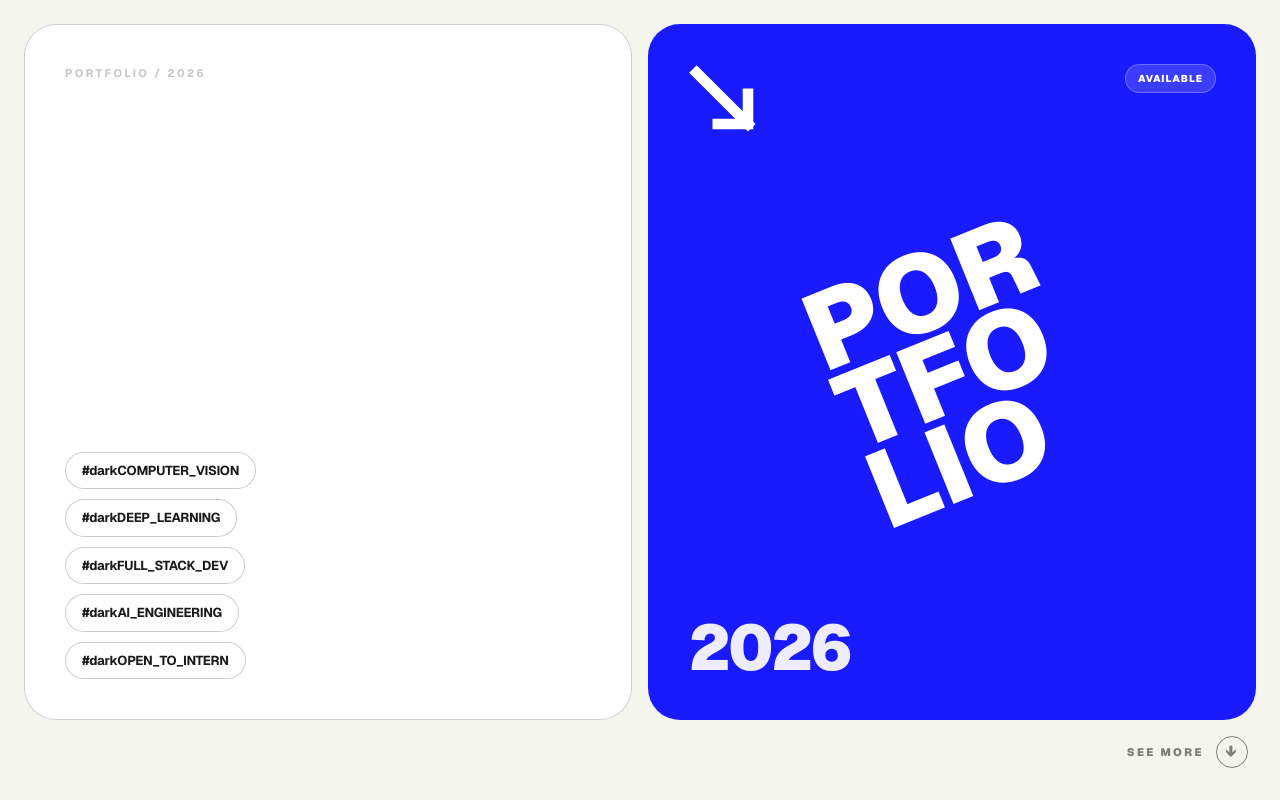
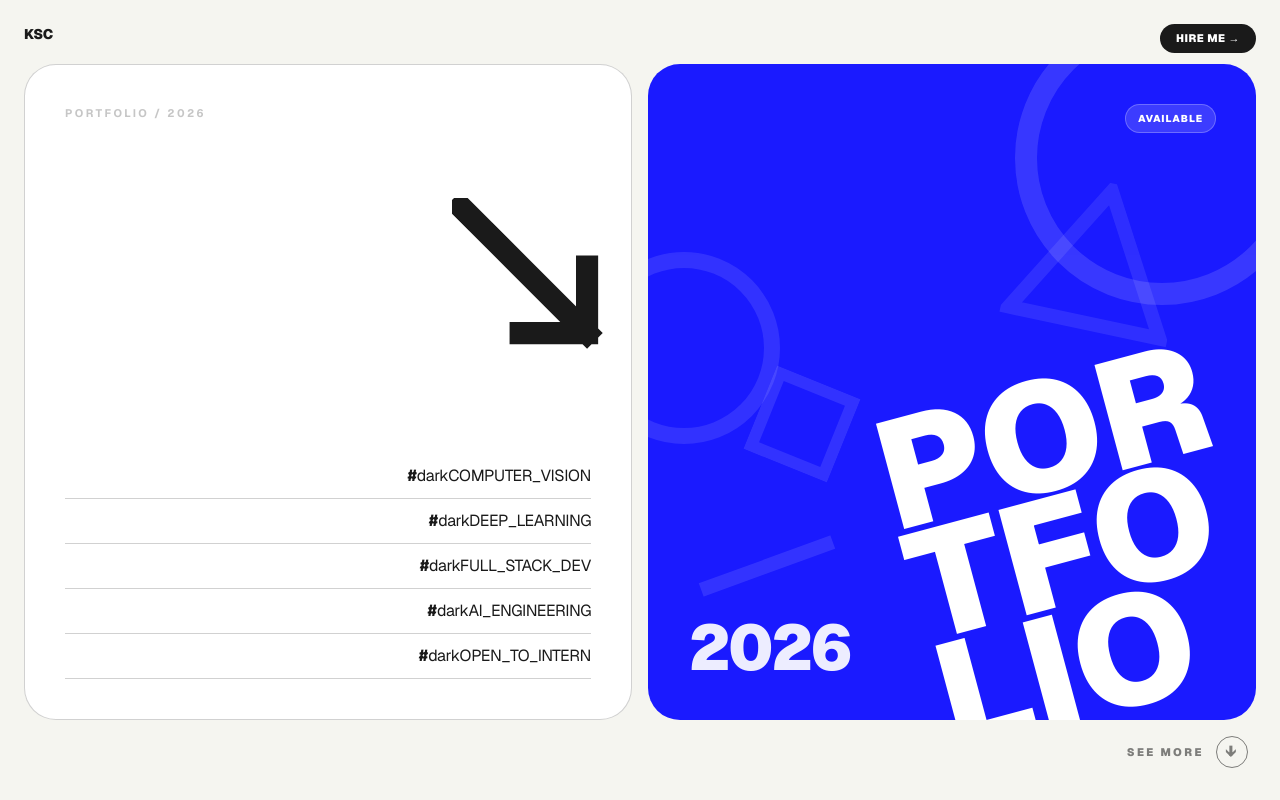
Before and after one commit to khushpal-cipher/Portfolio, a Next.js app: page / in a window 1280 px wide. Built offline with nearby package versions, Linux system fonts and the light colour scheme.

Commit message:
Update home page components and configuration

```diff
--- a/components/Hero.js
+++ b/components/Hero.js
@@ -1,13 +1,4 @@
 "use client";
-
-/* ─────────────────────────────────────────────────────────────
-   PORTFOLIO is 9 letters → split into three rows of three:
-     Row 0: P O R
-     Row 1: T F O
-     Row 2: L I O
-   The entire block is rotated as a unit and centered in the
-   blue card; overflow-hidden clips the edges cleanly.
-───────────────────────────────────────────────────────────── */
 
 const HASHTAGS = [
   "COMPUTER_VISION",
@@ -19,42 +10,50 @@ const HASHTAGS = [
 
 const PORTFOLIO_ROWS = ["POR", "TFO", "LIO"];
 
+/* KSC and Hire Me are fixed globally in PageController — Hero owns only the bento layout */
 export default function Hero({ onSeeMore }) {
   return (
-    /*
-     * h-screen + overflow-hidden locks the entire hero to exactly
-     * one viewport height so nothing bleeds through.
-     * relative is needed so the absolute "See More" btn can anchor here.
-     */
     <section className="h-screen overflow-hidden relative bg-[#F5F5F0]">
 
-      {/* ── 2-column bento grid ─────────────────────────────── */}
-      {/*
-       * pb-20 keeps the grid from overlapping the absolute See-More btn.
-       * h-full makes both cards fill the remaining viewport height.
-       */}
-      <div className="h-full px-4 md:px-6 pt-6 pb-20 grid grid-cols-1 md:grid-cols-2 gap-4">
+      {/* pt-16 clears the globally-fixed KSC / Hire Me labels */}
+      <div className="h-full px-4 md:px-6 pt-16 pb-20 grid grid-cols-1 md:grid-cols-2 gap-4">
 
-        {/* ── LEFT COLUMN: hashtag pills ─────────────────── */}
+        {/* ── LEFT COLUMN ─────────────────────────────────── */}
         <div className="rounded-4xl border border-[#1a1a1a]/20 bg-white
-                        flex flex-col justify-between p-8 md:p-10 overflow-hidden">
+                        flex flex-col justify-between p-8 md:p-10 overflow-hidden relative">
 
-          {/* Subtle top label */}
           <p className="text-[11px] font-bold uppercase tracking-[0.22em] text-[#1a1a1a]/25">
             Portfolio / 2026
           </p>
 
-          {/* Hashtag pills — white bg, thin black wireframe border */}
-          <ul className="flex flex-col gap-2.5">
+          {/* Arrow — scaled down, stem raised to merge cleanly with arrowhead */}
+          <div className="absolute top-[44%] right-6 -translate-y-full pointer-events-none">
+            <svg
+              width="155"
+              height="155"
+              viewBox="0 0 140 140"
+              fill="none"
+              xmlns="http://www.w3.org/2000/svg"
+            >
+              {/* Single path: stem + arrowhead share the corner point at (122,122) */}
+              <path
+                d="M 8 8 L 122 122 M 62 122 L 122 122 L 122 62"
+                stroke="#1a1a1a"
+                strokeWidth="20"
+                strokeLinecap="square"
+                strokeLinejoin="miter"
+                fill="none"
+              />
+            </svg>
+          </div>
+
+          {/* Hashtags — right-aligned, bold '#' + light body, lined-paper borders */}
+          <ul className="flex flex-col">
             {HASHTAGS.map((tag) => (
-              <li key={tag}>
-                <span
-                  className="inline-flex items-center rounded-full
-                             bg-white border border-black/20
-                             px-4 py-2 text-[13px] font-bold text-[#1a1a1a]
-                             tracking-tight whitespace-nowrap"
-                >
-                  #dark{tag}
+              <li key={tag} className="w-full text-right border-b border-[#1a1a1a]/20 py-2.5">
+                <span className="text-[16px] font-bold text-[#1a1a1a]">#</span>
+                <span className="text-[16px] font-light text-[#1a1a1a] tracking-tight">
+                  dark{tag}
                 </span>
               </li>
             ))}
@@ -65,63 +64,74 @@ export default function Hero({ onSeeMore }) {
         <div className="rounded-4xl bg-[#1a1aff] relative overflow-hidden
                         flex flex-col justify-between p-8 md:p-10">
 
-          {/* Top row: white arrow (top-left) + availability badge (top-right) */}
-          <div className="relative z-10 flex items-start justify-between">
-
-            {/* Chunky diagonal arrow — white, moved from left col */}
+          {/* ── Geometric background texture ─────────────── */}
+          {/* Large hollow circle — bleeds off the top-right corner */}
           <svg
-              width="72"
-              height="72"
-              viewBox="0 0 150 150"
-              fill="none"
-              xmlns="http://www.w3.org/2000/svg"
+            className="absolute -top-14 -right-14 opacity-[0.13] pointer-events-none"
+            width="300" height="300" viewBox="0 0 300 300" fill="none"
           >
-              <line
-                x1="18" y1="18" x2="125" y2="125"
-                stroke="white" strokeWidth="22" strokeLinecap="square"
-              />
-              <polyline
-                points="62,125 125,125 125,62"
-                stroke="white" strokeWidth="22"
-                strokeLinecap="square" strokeLinejoin="miter"
-                fill="none"
-              />
+            <circle cx="150" cy="150" r="136" stroke="white" strokeWidth="22" />
           </svg>
 
-            {/* Availability badge */}
+          {/* Medium hollow circle — bleeds off the left edge, mid-height */}
+          <svg
+            className="absolute top-[28%] -left-16 opacity-[0.10] pointer-events-none"
+            width="200" height="200" viewBox="0 0 200 200" fill="none"
+          >
+            <circle cx="100" cy="100" r="88" stroke="white" strokeWidth="16" />
+          </svg>
+
+          {/* Open triangle — center-right, tilted */}
+          <svg
+            className="absolute top-[18%] right-[12%] opacity-[0.09] pointer-events-none"
+            style={{ transform: "rotate(12deg)" }}
+            width="170" height="150" viewBox="0 0 170 150" fill="none"
+          >
+            <polygon points="85,8 162,142 8,142" stroke="white" strokeWidth="14" fill="none" />
+          </svg>
+
+          {/* Thick diagonal slash — lower-left region */}
+          <svg
+            className="absolute bottom-[22%] left-[8%] opacity-[0.11] pointer-events-none"
+            style={{ transform: "rotate(-20deg)" }}
+            width="140" height="20" viewBox="0 0 140 20" fill="none"
+          >
+            <line x1="0" y1="10" x2="140" y2="10" stroke="white" strokeWidth="14" strokeLinecap="square" />
+          </svg>
+
+          {/* Small hollow square — mid-left, rotated */}
+          <svg
+            className="absolute top-[48%] left-[18%] opacity-[0.10] pointer-events-none"
+            style={{ transform: "rotate(22deg)" }}
+            width="90" height="90" viewBox="0 0 90 90" fill="none"
+          >
+            <rect x="6" y="6" width="78" height="78" stroke="white" strokeWidth="12" fill="none" />
+          </svg>
+
+          {/* Availability badge — top-right, above decorations */}
+          <div className="relative z-10 flex items-start justify-end">
             <span className="rounded-full text-[10px] font-black uppercase tracking-widest
                              px-3 py-1.5 bg-white/15 text-white border border-white/25">
               Available
             </span>
           </div>
 
-          {/* ── PORTFOLIO typography ────────────────────────
-              3 rows (POR / TFO / LIO) stacked with tight line-height
-              so the rows visibly overlap. The entire block is rotated
-              −22 ° and centered in the card. overflow-hidden clips edges.
-          ─────────────────────────────────────────────────── */}
+          {/* PORTFOLIO — anchored bottom-right, chaotic overlapping letters */}
           <div
-            className="absolute inset-0 flex items-center justify-center
-                        pointer-events-none select-none"
-          >
-            <div
+            className="absolute bottom-0 right-4 pointer-events-none select-none"
             style={{
-                transform: "rotate(-22deg)",
-                lineHeight: 0.80,
-                letterSpacing: "-0.04em",
+              transform: "rotate(-15deg)",
+              lineHeight: 0.75,
+              letterSpacing: "-0.06em",
             }}
           >
             {PORTFOLIO_ROWS.map((chunk, rowIdx) => (
-                <div
-                  key={rowIdx}
-                  className="flex"
-                  style={{ marginTop: rowIdx > 0 ? "-0.12em" : 0 }}
-                >
+              <div key={rowIdx} className="flex">
                 {chunk.split("").map((letter, j) => (
                   <span
                     key={`${rowIdx}-${j}`}
                     className="font-black text-white"
-                      style={{ fontSize: "clamp(72px, 8.5vw, 118px)" }}
+                    style={{ fontSize: "clamp(96px, 12vw, 160px)" }}
                   >
                     {letter}
                   </span>
@@ -129,9 +139,8 @@ export default function Hero({ onSeeMore }) {
               </div>
             ))}
           </div>
-          </div>
 
-          {/* Bottom: 2026 heavy text (bottom-left) */}
+          {/* 2026 — bottom-left, z-10 floats above everything */}
           <div className="relative z-10">
             <span
               className="font-black text-white leading-none"
@@ -148,7 +157,7 @@ export default function Hero({ onSeeMore }) {
 
       </div>
 
-      {/* ── See More — anchored absolute bottom-right ──────── */}
+      {/* See More — anchored absolute bottom-right */}
       <button
         onClick={onSeeMore}
         className="absolute bottom-8 right-8 flex items-center gap-3 cursor-pointer
--- a/components/PageController.js
+++ b/components/PageController.js
@@ -10,21 +10,43 @@ import Footer from "./Footer";
 export default function PageController() {
   const [view, setView] = useState("home");
 
-  /* ── View 1: Hero only ── */
-  if (view === "home") {
-    return <Hero onSeeMore={() => setView("about")} />;
-  }
+  return (
+    <>
+      {/* ── Global fixed corner elements — present in every view ── */}
+      <button
+        onClick={() => setView("home")}
+        className="fixed top-6 left-6 z-100
+                   text-sm font-black tracking-tight text-[#1a1a1a] uppercase
+                   hover:text-[#1a1aff] transition-colors duration-100 cursor-pointer"
+      >
+        KSC
+      </button>
+      <a
+        href="mailto:khushpal141@gmail.com"
+        className="fixed top-6 right-6 z-100
+                   inline-flex items-center gap-1 px-4 py-1.5 rounded-full
+                   text-[11px] font-black uppercase tracking-wider
+                   bg-[#1a1a1a] text-white hover:bg-[#1a1aff] transition-colors duration-100"
+      >
+        Hire Me →
+      </a>
 
-  /* ── View 2: isolated tab views ── */
-  return (
-    <div className="min-h-screen bg-[#F5F5F0]">
+      {/* ── Views ── */}
+      {view === "home" && (
+        <Hero onSeeMore={() => setView("about")} />
+      )}
+
+      {view !== "home" && (
+        <div className="min-h-screen flex flex-col bg-[#F5F5F0]">
           <Nav activeView={view} setView={setView} />
-      <main>
+          <main className="flex-1">
             {view === "about"  && <About />}
             {view === "resume" && <Resume />}
             {view === "work"   && <Work />}
           </main>
           <Footer />
         </div>
+      )}
+    </>
   );
 }
```
Also changed, not shown: components/Nav.js (+4 -30 lines), 2 other files (tests, documents, lock files or other folders). Lines whose indentation alone changed are shown as unchanged.
